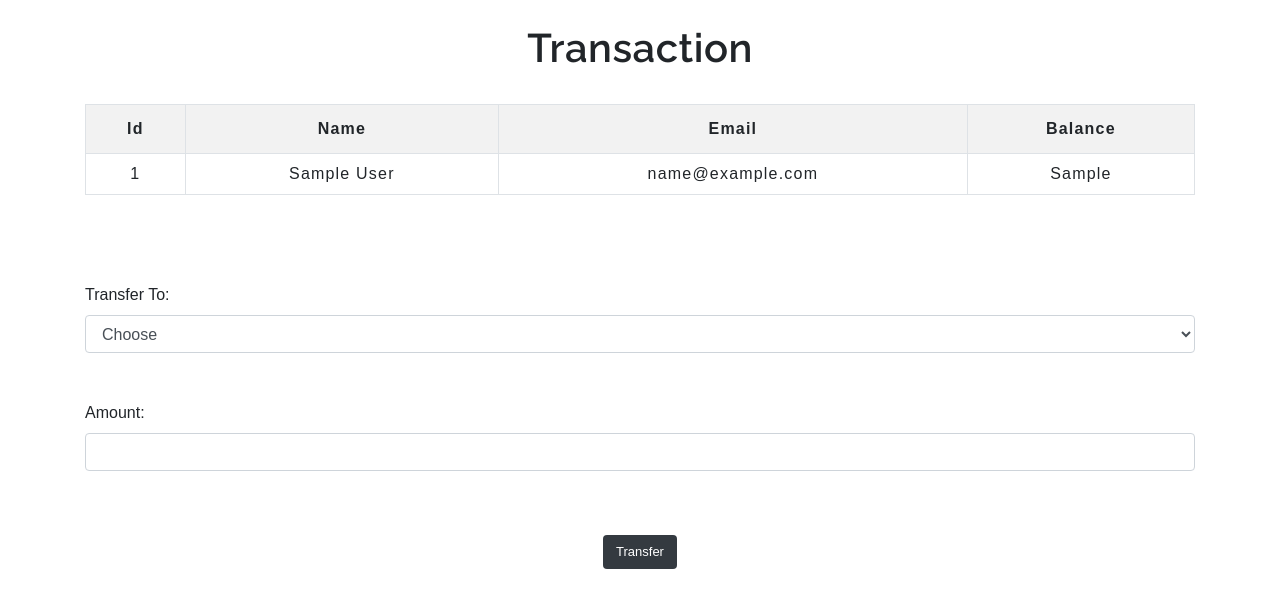
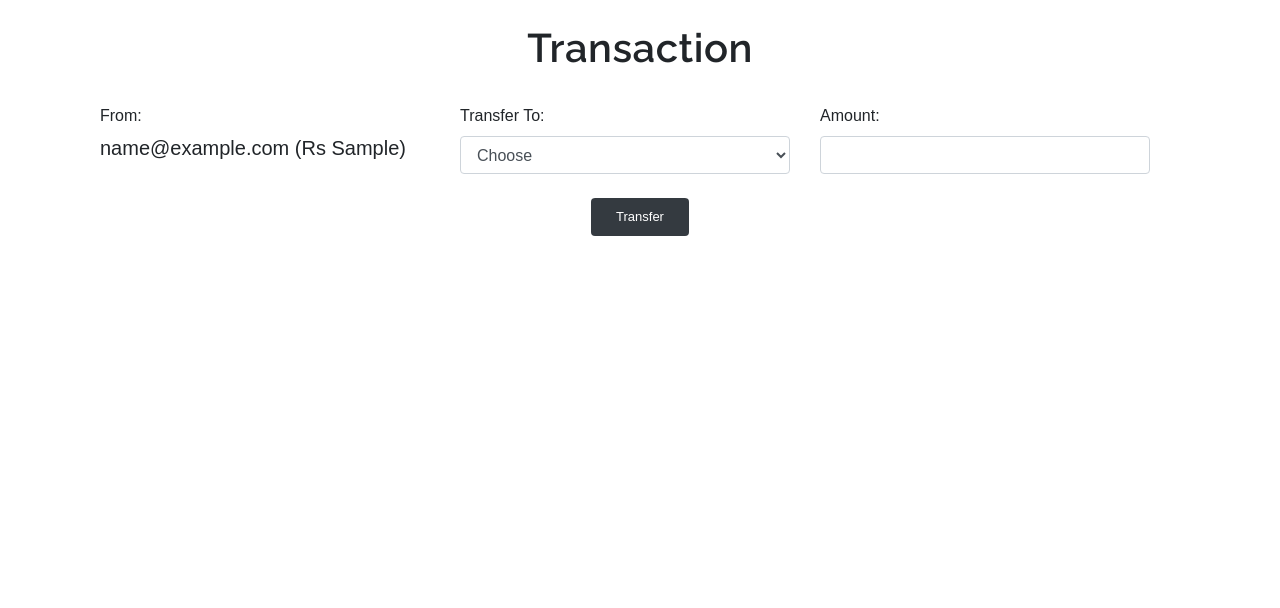
Before and after one commit to rahulvishwakarm/Basic-Banking-Website, a PHP site: page /selectUser.php?id=1 in a window 1280 px wide. Shown: the part 56-664 px from the top of the page. Run offline with PHP 8.4, Linux system fonts and the light colour scheme; tables that the repository leaves empty or names only in its code hold one stand-in row (values such as "Sample post").

Commit message:
Final - Banking Website Maintanance 1

```diff
--- a/createUser.php
+++ b/createUser.php
@@ -36,7 +36,7 @@
 
     <div class="container create-user-header-form ">
         <div class="create-user-header">
-            <h4 class=" create-user-txt text-center">Create A User</h4>
+            <h4 class=" create-user-txt text-center">Add a Account</h4>
         </div>
         <div class="col create-form-img ">
             <div class="row row-md-12 create-user-img justify-content-between">
@@ -45,7 +45,7 @@
             <form method="post">
                 <div class="form-group">
                     <label for="exampleInputName">Name</label>
-                    <input type="text" class="form-control" id="exampleInputName" name="name" placeholder="Enter Name" required>
+                    <input type="text" class="form-control" id="exampleInputName" name="name" placeholder="Enter Name" required >
                 </div>
                 <div class="form-group">
                     <label for="exampleInputEmail1">Email address</label>
--- a/footer.php
+++ b/footer.php
@@ -2,5 +2,5 @@
 <br>
 <br>
 <footer class="text-center mt-5 py-2">
-        <p>&copy 2021 Developed and Designed by Rahul Vishwakarma<b></b>
+        <p>&copy Sparks Foundation GRIP Rahul Vishwakarma<b></b>
 </footer>
--- a/selectUser.php
+++ b/selectUser.php
@@ -9,7 +9,7 @@
     <link rel="stylesheet" href="./footer.css">
     <link rel="stylesheet" type="text/css" href="./index.css">
     <link rel="stylesheet" type="text/css" href="./navigationBar.css">
-
+    <link href="https://fonts.googleapis.com/icon?family=Material+Icons" rel="stylesheet">
     <title>Select Benificiary For Transaction</title>
 </head>
 <body>
@@ -32,23 +32,13 @@
         $rows=mysqli_fetch_assoc($result);
         ?>
         <form method="post" name="tcredit" class="tabletext" ><br>
-            <div>
-                <table class="table table-striped table-condensed table-bordered">
-                    <tr>
-                        <th class="text-center">Id</th>
-                        <th class="text-center">Name</th>
-                        <th class="text-center">Email</th>
-                        <th class="text-center">Balance</th>
-                    </tr>
-                    <tr>
-                        <td class="py-2"><?php echo $rows['id'] ?></td>
-                        <td class="py-2"><?php echo $rows['name'] ?></td>
-                        <td class="py-2"><?php echo $rows['email'] ?></td>
-                        <td class="py-2"><?php echo $rows['balance'] ?></td>
-                    </tr>
-                </table>
+
+            <div class="row container">
+                <div class="col">
+                    <label>From:</label>
+                    <h5><?php echo $rows['email'] ?> (Rs <?php echo $rows['balance'] ?>)</h5>
                 </div>
-            <br><br><br>
+                <div class="col">
                     <label>Transfer To:</label>
                     <select name="to" class="form-control" required>
                         <option value="" disabled selected>Choose</option>
@@ -65,8 +55,8 @@
                             ?>
                             <option class="table" value="<?php echo $rows['id'];?>" >
 
-                        <?php echo $rows['name'] ;?> (Balance:
-                        <?php echo $rows['balance'] ;?> )
+                                <?php echo $rows['name'] ;?> (Email:
+                                <?php echo $rows['email'] ;?> )
 
                             </option>
                             <?php
@@ -74,13 +64,14 @@
                         ?>
                         <div>
                     </select>
-            <br>
-            <br>
+                </div>
+                <div class="col">
                     <label>Amount:</label>
                     <input type="number" class="form-control" name="amount" required>
-            <br><br>
-            <div class="text-center" >
-                <button class="btn mt-3" name="submit" type="submit" id="myBtn">Transfer</button>
+                </div>
+            </div>
+            <div class="col" >
+                <button class="btn mt-4 py-2 px-4" name="submit" type="submit" id="myBtn">Transfer</button>
             </div>
         </form>
     </div>
--- a/sendMoney.css
+++ b/sendMoney.css
@@ -22,6 +22,11 @@ table{
 td{
 	text-align: center;
 }
+
+tr:nth-child(even) {
+	background-color: #343a40;
+	color: white;}
+
 button{
 	border:none;
 	background: #32a1ab;
@@ -34,3 +39,8 @@ button{
 		letter-spacing: 1px;
 	}
 }
+
+.downlaod {
+	background-color: #343a40;
+	color: white;
+}
--- a/sendMoney.php
+++ b/sendMoney.php
@@ -22,8 +22,8 @@
         include 'navigationBar.php';
     ?>
 
-    <div class="container-fluid">
-        <h2 class="text-center pt-4">Transfer Money</h2>
+    <div class="container">
+        <h2 class="text-center pt-3">Transfer Money</h2>
         <br>
             <div class="row">
                 <div class="col">
@@ -31,7 +31,6 @@
                     <table class="table table-hover table-sm table-striped table-condensed table-bordered">
                         <thead>
                             <tr>
-                                <th scope="col" class="text-center py-2">Id</th>
                                 <th scope="col" class="text-center py-2">Name</th>
                                 <th scope="col" class="text-center py-2">E-Mail</th>
                                 <th scope="col" class="text-center py-2">Balance</th>
@@ -43,7 +42,6 @@
                                 while($rows = mysqli_fetch_assoc($result)) {
                             ?>
                             <tr>
-                                <td class="py-2"><?php echo $rows['id'] ?></td>
                                 <td class="py-2"><?php echo $rows['name']?></td>
                                 <td class="py-2"><?php echo $rows['email']?></td>
                                 <td class="py-2"><?php echo $rows['balance']?></td>
```
Also changed, not shown: transaction.php (+13 -17 lines). Lines whose indentation alone changed are shown as unchanged.
